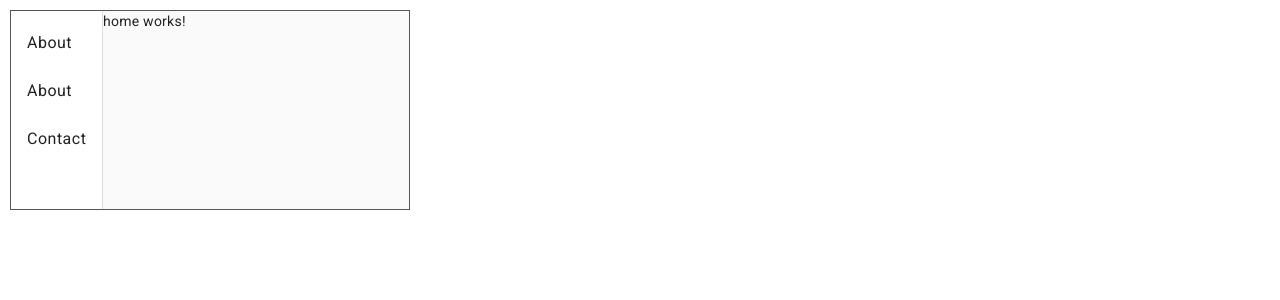
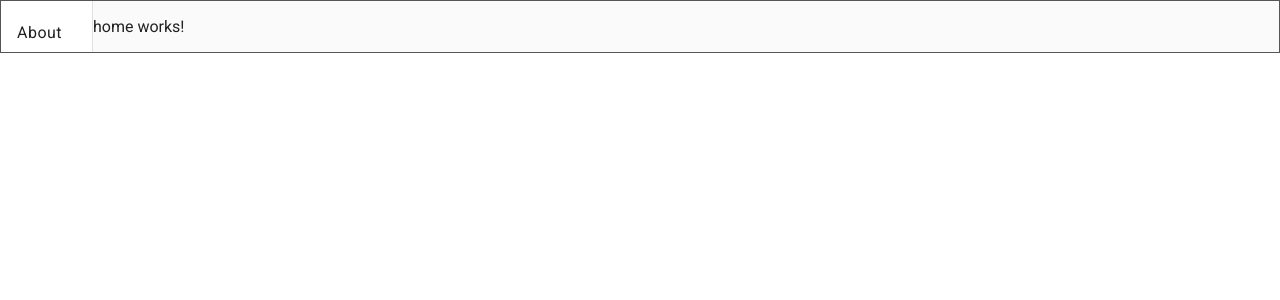
Before and after one commit to CarmineC93/angular_project, an Angular app: page /home in a window 1280 px wide. Shown: the top 300 px of the page. Built offline with nearby package versions, Linux system fonts and the light colour scheme.

Commit message:
fix dashboard measures

```diff
--- a/src/app/app.module.ts
+++ b/src/app/app.module.ts
@@ -7,11 +7,9 @@ import {MatButtonModule} from '@angular/material/button';
 import {MatSidenavModule} from '@angular/material/sidenav';
 import {MatListModule} from '@angular/material/list';
 
-
 import { AppComponent } from './app.component';
 import { BrowserAnimationsModule } from '@angular/platform-browser/animations';
 
-import { MatSlideToggleModule } from '@angular/material/slide-toggle';
 import { LoginComponent } from './components/login/login.component';
 import { RegisterComponent } from './components/register/register.component';
 import { DashboardComponent } from './components/dashboard/dashboard.component';
@@ -34,7 +32,6 @@ import { HomeComponent } from './components/home/home.component';
     BrowserModule,
     AppRoutingModule,
     BrowserAnimationsModule,
-    MatSlideToggleModule,
     FormsModule,
     ReactiveFormsModule,
     MatFormFieldModule,
--- a/src/app/components/dashboard/dashboard.component.css
+++ b/src/app/components/dashboard/dashboard.component.css
@@ -1,6 +1,3 @@
 .container {
-  width: 400px;
-  height: 200px;
-  margin: 10px;
   border: 1px solid #555;
 }
--- a/src/index.html
+++ b/src/index.html
@@ -10,7 +10,7 @@
   <link href="https://fonts.googleapis.com/css2?family=Roboto:wght@300;400;500&display=swap" rel="stylesheet">
   <link href="https://fonts.googleapis.com/icon?family=Material+Icons" rel="stylesheet">
 </head>
-<body class="mat-typography">
-  <app-root></app-root>
-</body>
+  <app-root>
+
+  </app-root>
 </html>
```
